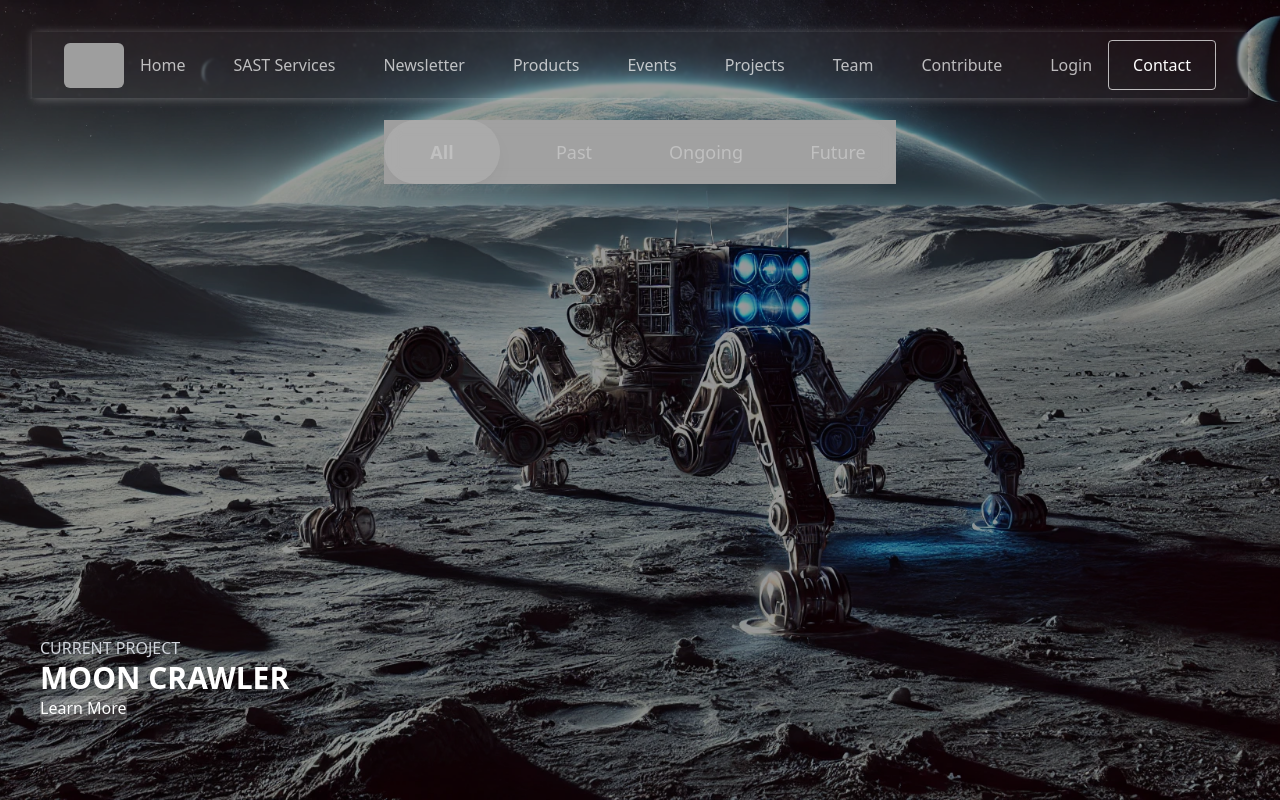
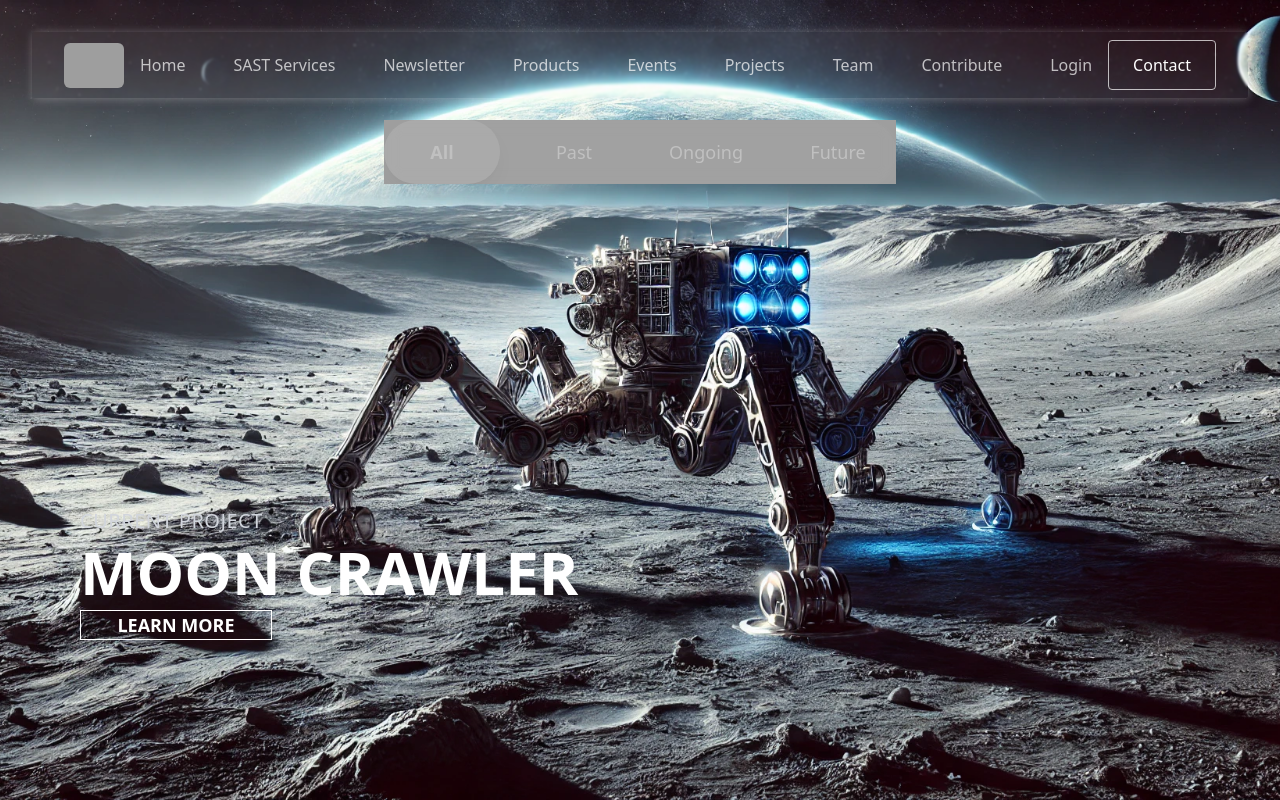
Before and after one commit to stevenanthonyrevo/Website_SAST, a React (Vite) app: page /projects in a window 1280 px wide. Built offline with nearby package versions, Linux system fonts and the light colour scheme; grey boxes are pictures that could not be loaded.

Commit message:
little alignment in text

```diff
--- a/src/components/Projects.jsx
+++ b/src/components/Projects.jsx
@@ -113,17 +113,22 @@ const Projects = () => {
                 />
                 <div className="absolute inset-0 bg-black/40" />
               </div>
-              <div className="absolute bottom-20 left-5 w-[90%] max-w-xl p-4 rounded-md z-20">
-                <p className="text-sm uppercase text-gray-300">
+              <div className="absolute bottom-20 left-5 w-[90%] max-w-xl p-4 z-20">
+                <div className="flex flex-col justify-center space-y-2">
+                  <h6 className="text-sm uppercase text-gray-300">
                     {project.type === "past" ? "Past Project" :
                      project.type === "upcoming" ? "Upcoming Project" : "Current Project"}
-                </p>
-                <h2 className="text-xl font-bold text-white">{project.title}</h2>
-                <Link to={getProjectLink(project)}>
-                  <div className="mt-2 inline-block text-sm px-4 py-2 bg-white/20 hover:bg-white/30 rounded transition">
-                    Learn More
+                  </h6>
+                  <h1 className="text-3xl font-bold text-white">{project.title}</h1>
+                  <a
+                    href={getProjectLink(project)}
+                    target="_blank"
+                    rel="noopener noreferrer"
+                    className="text-sm font-bold border border-white w-40 py-2 text-center hover:scale-105 transition duration-150"
+                  >
+                    LEARN MORE
+                  </a>
                 </div>
-                </Link>
               </div>
             </div>
           ))}
@@ -136,19 +141,26 @@ const Projects = () => {
             alt={filtered[currentIndex]?.title}
             className="absolute inset-0 w-full h-full object-cover"
           />
-          <div className="absolute inset-0 bg-black/40 z-10" />
-          <div className="absolute bottom-20 left-10 w-[85%] max-w-xl p-6 rounded-md z-20">
-            <p className="text-base uppercase text-gray-300">
+         <div className="absolute bottom-40 left-20 w-[85%] max-w-xl p-6 z-20">
+  <div className="flex flex-col justify-center space-y-6">
+    <h6 className="text-xl uppercase text-gray-300 tracking-wide">
       {filtered[currentIndex]?.type === "past" ? "Past Project" :
        filtered[currentIndex]?.type === "upcoming" ? "Upcoming Project" : "Current Project"}
-            </p>
-            <h2 className="text-3xl font-bold text-white">{filtered[currentIndex]?.title}</h2>
-            <Link to={getProjectLink(filtered[currentIndex])}>
-              <div className="mt-3 inline-block text-base px-4 py-2 bg-white/20 hover:bg-white/30 rounded transition">
-                Learn More
+    </h6>
+    <h1 className="text-6xl font-extrabold text-white leading-tight">
+      {filtered[currentIndex]?.title}
+    </h1>
+    <a
+      href={getProjectLink(filtered[currentIndex])}
+      target="_blank"
+      rel="noopener noreferrer"
+      className="text-lg font-bold border border-white w-48 py-3 text-center hover:scale-105 transition duration-150"
+    >
+      LEARN MORE
+    </a>
   </div>
-            </Link>
 </div>
+
         </div>
       </section>
     </div>
```
Lines whose indentation alone changed are shown as unchanged.
